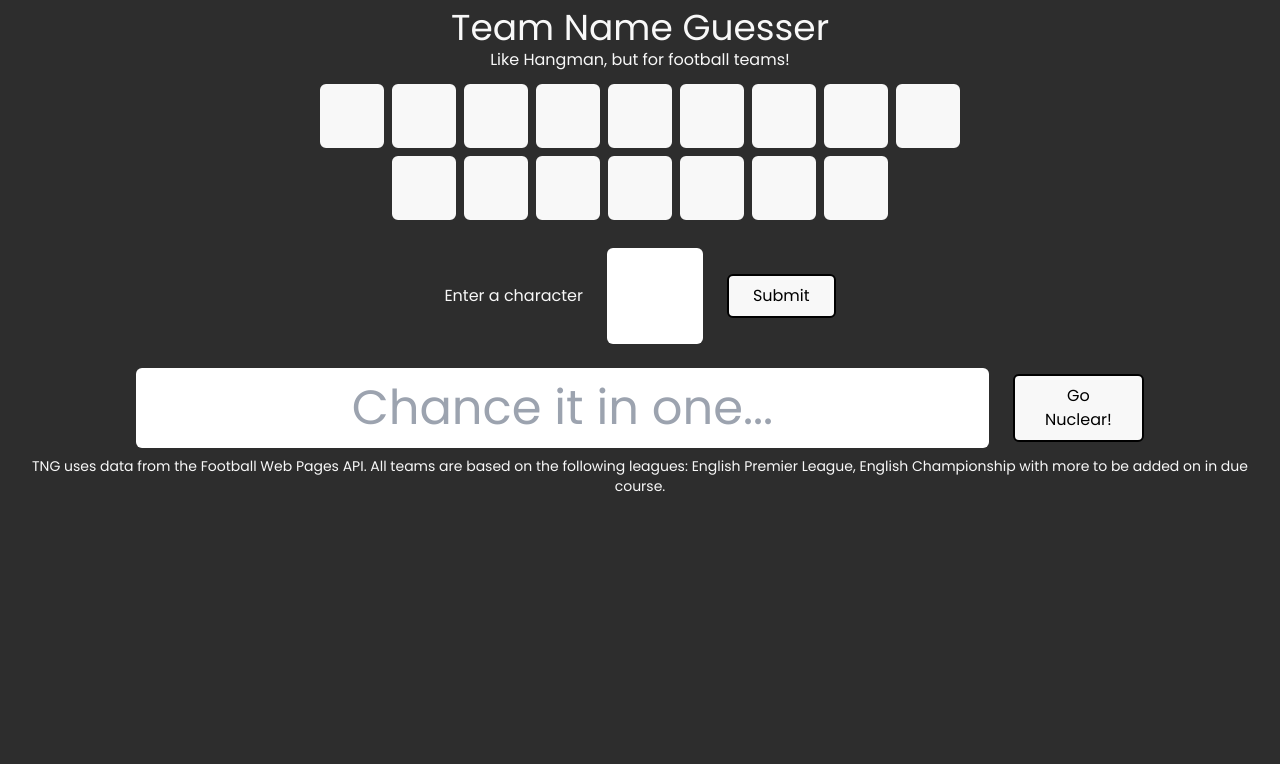
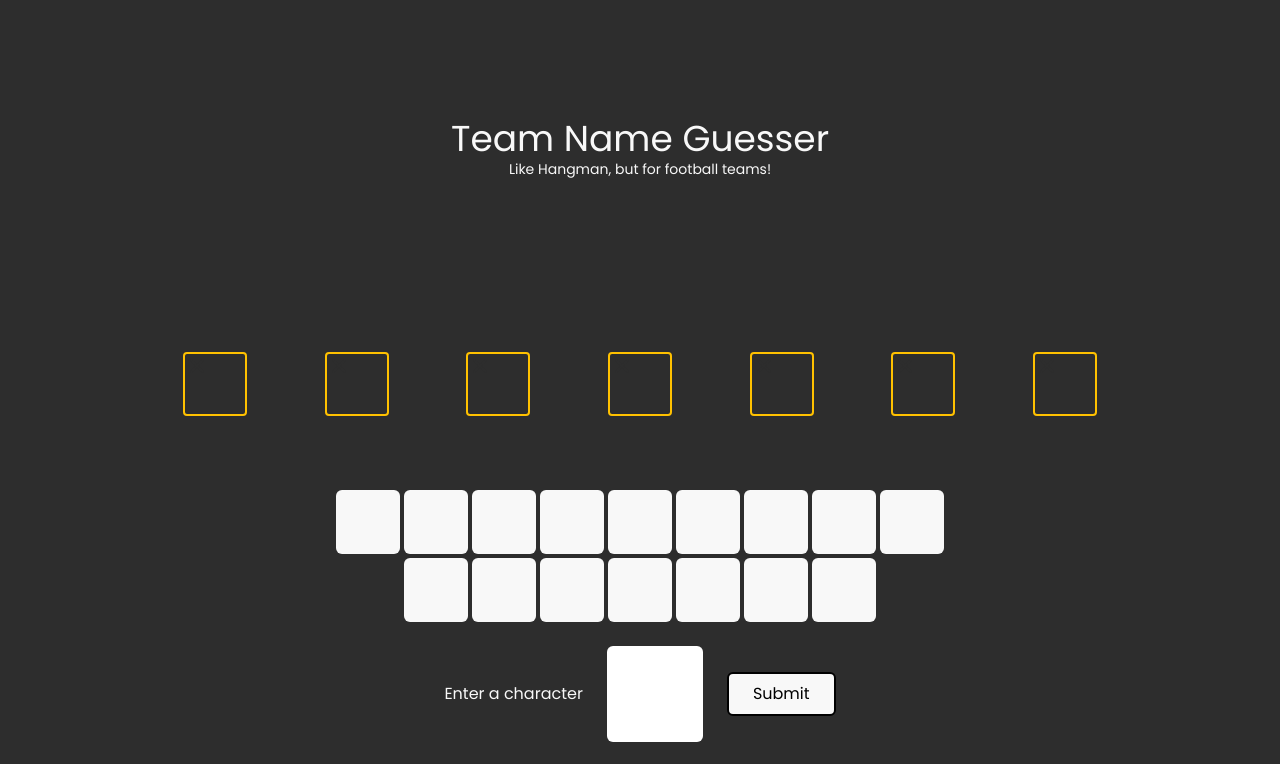
Before and after one commit to bibhashdash/team-guesser, a Next.js app: page / in a window 1280 px wide. Shown: the top 764 px of the page. Built offline with nearby package versions, Linux system fonts and the light colour scheme.

Commit message:
various updates10

```diff
--- /dev/null
+++ b/src/CrossIcon.tsx
@@ -0,0 +1,7 @@
+export const CrossIcon = ({color = '#2d2d2d'}) => {
+  return (
+    <svg xmlns="http://www.w3.org/2000/svg" height="24" viewBox="0 -960 960 960" width="24" fill={color}>
+      <path fill={color} d="m256-200-56-56 224-224-224-224 56-56 224 224 224-224 56 56-224 224 224 224-56 56-224-224-224 224Z"/>
+    </svg>
+  )
+}
--- a/src/app/layout.tsx
+++ b/src/app/layout.tsx
@@ -23,7 +23,7 @@ export default function RootLayout({
 }) {
   return (
     <html lang="en">
-      <body className={`${poppins.variable} font-sans`}>{children}</body>
+      <body className={`${poppins.variable} font-sans bg-black300 flex justify-center`}>{children}</body>
     </html>
   )
 }
--- a/src/app/page.tsx
+++ b/src/app/page.tsx
@@ -1,8 +1,9 @@
 'use client';
 
-import {useEffect, useState} from "react";
+import {JSX, useEffect, useState} from "react";
 import {getTeams, Team} from "@/services/apiService";
 import {tempData} from "@/tempData";
+import {CrossIcon} from "@/CrossIcon";
 
 interface WordStorageBoxProps {
   word: string;
@@ -17,7 +18,7 @@ interface CharacterStorageBoxProps {
 const CharacterStorageBox = ({character, revealed}: CharacterStorageBoxProps) => {
   return (
     <div
-      className={`border-2 border-black h-8 w-8 sm:w-10 sm:h-10 md:h-12 md:w-12 md:text-3xl lg:text-5xl lg:h-16 lg:w-16 rounded-md m-1 flex justify-center items-center text-white100 ${revealed ? 'bg-green400' : 'bg-white100'}`}>
+      className={`h-6 w-6 min-[400px]:w-10 min-[400px]:h-10 md:h-12 md:w-12 md:text-3xl lg:text-5xl lg:h-16 lg:w-16 mt-1 rounded-md flex justify-center items-center text-white100 ${revealed ? 'bg-green400' : 'bg-white100'}`}>
       {character}
     </div>
   )
@@ -25,7 +26,7 @@ const CharacterStorageBox = ({character, revealed}: CharacterStorageBoxProps) =>
 
 const WordStorageBox = ({word, userInput}: WordStorageBoxProps) => {
   return (
-    <div className="flex">
+    <div className="flex gap-1">
       {
         word.split("").map((character, index) => <CharacterStorageBox character={character}
                                                                       revealed={userInput.includes(character.toLowerCase())}/>)
@@ -39,14 +40,14 @@ export default function Home() {
   const [team, setTeam] = useState<string>('');
   const [userInput, setUserInput] = useState<string>('');
   const [userNuclearInput, setUserNuclearInput] = useState<string>('');
-
+  const [guessCount, setGuessCount] = useState<number>(0);
   const [errorMessage, setErrorMessage] = useState<string>('');
   const [userSubmissionArray, setUserSubmissionArray] = useState<string[]>([]);
   const [disableInput, setDisableInput] = useState<boolean>(false);
 
   const [successMessage, setSuccessMessage] = useState<string>('');
 
-  const setTheTeam = (teams:string[]) => {
+  const setTheTeam = (teams: string[]) => {
     const random = Math.floor(Math.random() * teams.length);
     setTeam(teams[random]);
   }
@@ -89,10 +90,25 @@ export default function Home() {
       }, 2000);
       return;
     } else {
-      userSubmissionArray.push(userInput.toLowerCase());
-      setUserInput('');
+      setGuessCount(prevState => prevState + 1);
     }
+    handleValidInput(userInput, guessCount);
   }
+
+  const handleValidInput = (input: string, count: number) => {
+
+    if (!team.toLowerCase().includes(input.toLowerCase())) {
+      setWrongGuessArray(prevState => prevState.map((item, index) => {
+        if (index < count) {
+          item.props.color = "#ec0202";
+          return item;
+        }
+      }))
+    }
+    userSubmissionArray.push(userInput.toLowerCase());
+    setUserInput('');
+  }
+
   const handleNuclearSubmission = () => {
     if (!checkValidInput(userNuclearInput)) {
       setErrorMessage("Invalid character present");
@@ -101,6 +117,7 @@ export default function Home() {
       }, 2000);
       return;
     }
+
     if (userNuclearInput.toLowerCase() === team.toLowerCase()) {
       setUserSubmissionArray(team.toLowerCase().split(""));
       setDisableInput(true);
@@ -111,17 +128,26 @@ export default function Home() {
     }
   }
 
+  const WrongGuessMarker = () => <div className="border-2 rounded border-yellow500 w-16 h-16"><CrossIcon /></div>;
+  const [wrongGuessArray, setWrongGuessArray] = useState<JSX.Element[]>(new Array(7).fill(<WrongGuessMarker />));
 
   return (
-    <main className="flex min-h-screen flex-col items-center pt-2 bg-black300">
-      <h1 className="text-white100 text-3xl sm:text-4xl">Team Name Guesser</h1>
-      <h2 className="text-white100">Like Hangman, but for football teams!</h2>
-
-      <div className="h-full w-full max-w-5xl rounded-md p-2">
-        <div id="chances-box">
-          {}
-        </div>
-        <div id="team-name" className="flex flex-col items-center">
+    <main className="min-h-screen w-full max-w-5xl grid grid-rows-12 pt-2 items-center justify-center">
+      <div className="row-span-3 px-2 flex flex-col items-center">
+        <h1 className="text-white100 text-2xl sm:text-3xl sm:text-4xl">Team Name Guesser</h1>
+        <h2 className="text-white100 text-sm">Like Hangman, but for football teams!</h2>
+      </div>
+      <div className="grid grid-cols-7 w-full px-4 row-span-2">
+        {
+          wrongGuessArray.map((item, index) => (
+            <div className="flex justify-center items-center">
+              {item}
+            </div>
+          ))
+        }
+      </div>
+      <div className="h-full rounded-md p-2 row-span-4 flex flex-col items-center">
+        <div id="team-name" className="flex flex-col items-center w-full">
           {
             team.split(" ").map((item, index) => (
               <div>
@@ -158,8 +184,8 @@ export default function Home() {
           successMessage != '' && <p className="text-green400 text-center">{successMessage}</p>
         }
       </div>
-      <div>
-        <p className="text-white100 text-center text-sm px-4">
+      <div className="row-span-3">
+        <p className="text-white100 text-center text-xs px-4">
           TNG uses data from the Football Web Pages API. All teams are based on the following leagues: English
           Premier League, English Championship with more to be added on in due course.
         </p>
--- a/tailwind.config.ts
+++ b/tailwind.config.ts
@@ -12,6 +12,7 @@ const config: Config = {
      green400: '#188100',
       black300: '#2d2d2d',
       red500: '#ec0202',
+      yellow500: '#ffc100',
     },
 
     extend: {
```
